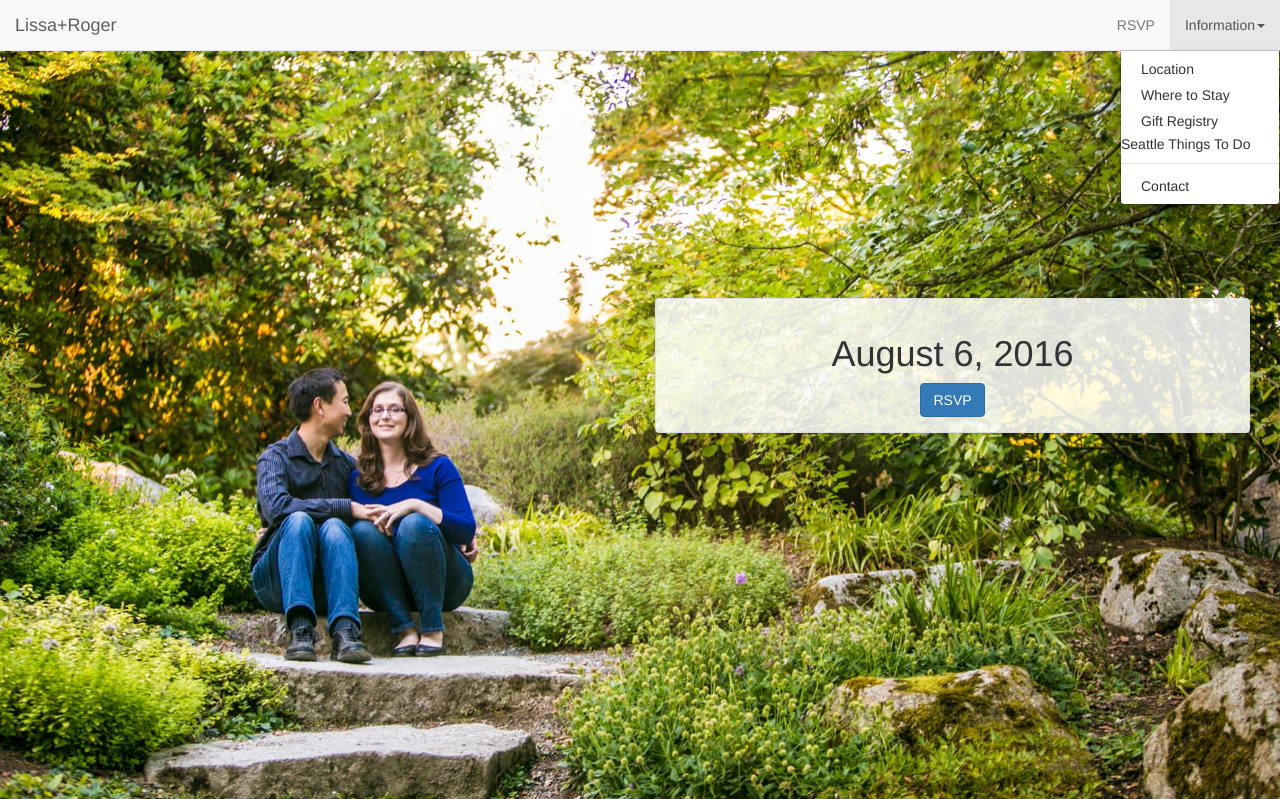
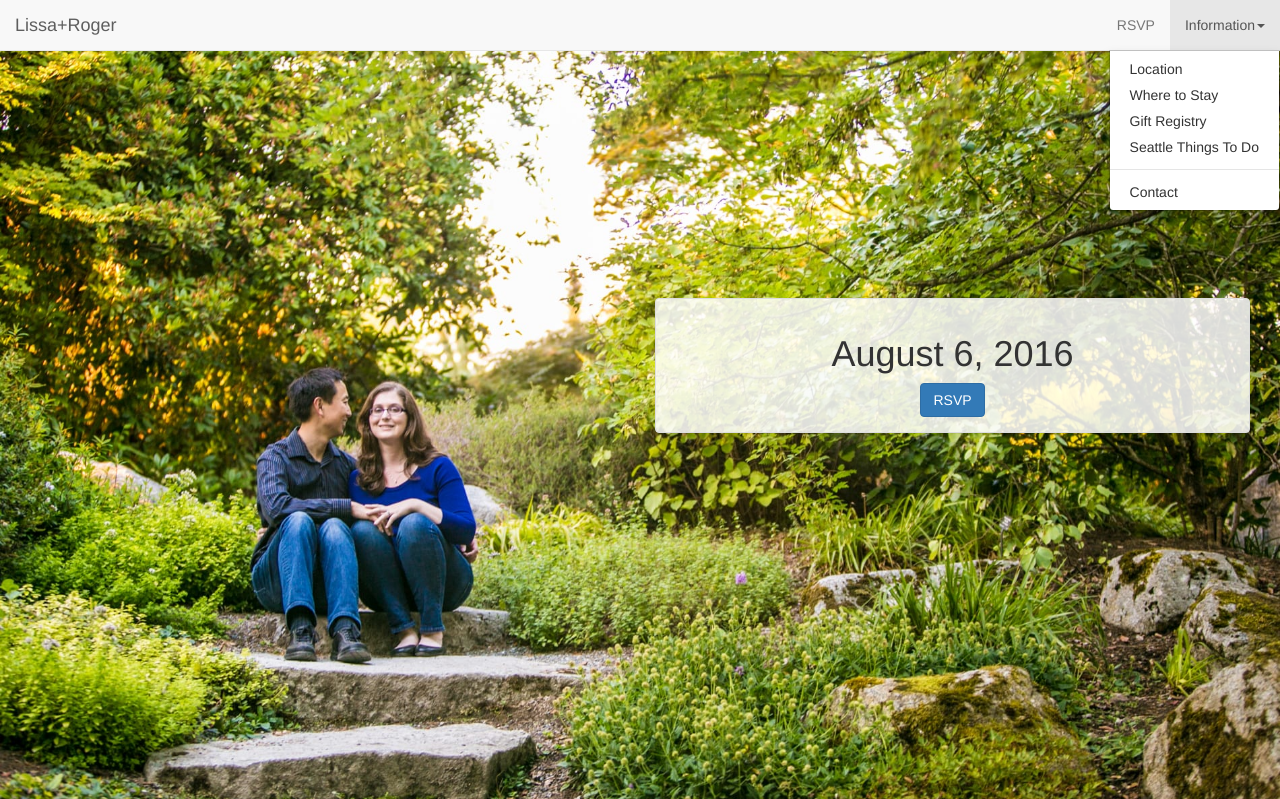
Before and after one commit to walzerm/personal-wedding-site, a Node server app: template views/index.ejs in a window 1280 px wide, after a click on "Information". Shown: the top 799 px of the page. Run offline with Node 20, Linux system fonts and the light colour scheme; the template is opened without the code that fills it, so the values that code supplies are empty; some libraries are stand-ins or nearby versions.

Commit message:
Fixed link in navbar

```diff
--- a/views/partials/navbar.ejs
+++ b/views/partials/navbar.ejs
@@ -19,7 +19,7 @@
             <li><a class="smoothScroll" href="#location">Location</a></li>
             <li><a class="smoothScroll" href="#lodging">Where to Stay</a></li>
             <li><a class="smoothScroll" href="#registry">Gift Registry</a></li>
-            <li><class="smoothScroll" a href="#things_to_do">Seattle Things To Do</a></li>
+            <li><a class="smoothScroll" href="#things_to_do">Seattle Things To Do</a></li>
             <li role="separator" class="divider"></li>
             <li><a class="smoothScroll" href="#contact">Contact</a></li>
           </ul>
```
